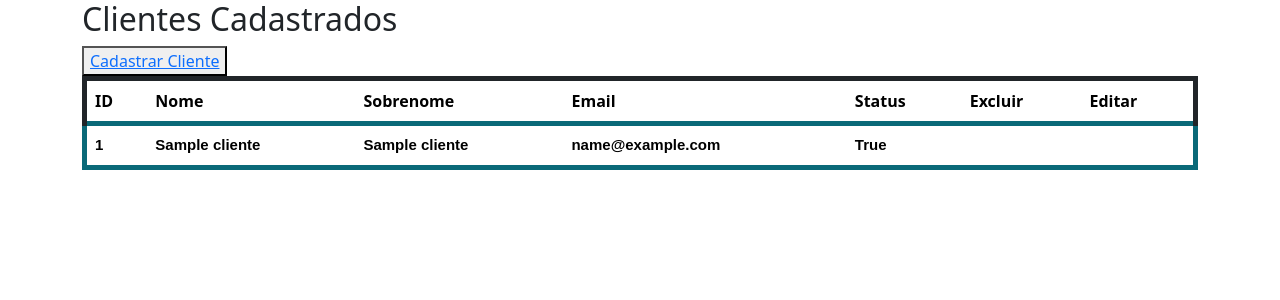
After one commit to Venturaa10/formulario, a Django app: page /exibir in a window 1280 px wide. The commit adds this page. Shown: the top 300 px of the page. Run offline with Django 5.2, Linux system fonts and the light colour scheme; tables that the repository leaves empty hold one stand-in row (values such as "Sample post").

Commit message:
Adicionando e configurando o template responsavel por exibir todos os clientes cadastrados

```diff
--- /dev/null
+++ b/form_app/templates/exibir.html
@@ -0,0 +1,74 @@
+<!DOCTYPE html>
+<html lang="en">
+
+<head>
+    <meta charset="UTF-8">
+    <meta name="viewport" content="width=device-width, initial-scale=1.0">
+    <title>Clientes Cadastrados</title>
+    <!-- Link Bootstrap -->
+    <link href="https://cdn.jsdelivr.net/npm/bootstrap@5.3.3/dist/css/bootstrap.min.css" rel="stylesheet"
+        integrity="sha384-QWTKZyjpPEjISv5WaRU9OFeRpok6YctnYmDr5pNlyT2bRjXh0JMhjY6hW+ALEwIH" crossorigin="anonymous">
+
+    <style>
+        .subtitulos {
+           border: 5px;
+           border-width: 5px;
+           border-style: solid;
+           border-bottom: 0;
+        }
+
+        .info_cliente {
+            border-top: None;
+            border: 5px;
+            border-radius: 5px;
+            border-style: solid;
+            border-color: rgb(10, 105, 120);
+        }
+
+        .info_objeto{
+            font-size: 15px;
+            font-weight: bold;
+            font-family: Arial, Helvetica, sans-serif;
+        }
+    </style>
+</head>
+
+<body>
+    <div class="container">
+            <h2>Clientes Cadastrados</h2>
+            <div>
+                <button><a href="{% url 'index' %}">Cadastrar Cliente</a></button>
+            </div>
+            <!-- Essa parte inicial do table está fora do for, pois não vai se repetir -->
+            <table class="table">
+                <thead>
+                    <tr class="subtitulos">
+                        <th scope="col">ID</th>
+                        <th scope="col">Nome</th>
+                        <th scope="col">Sobrenome</th>
+                        <th scope="col">Email</th>
+                        <th scope="col">Status</th>
+                        <th scope="col">Excluir</th>
+                        <th scope="col">Editar</th>
+                    </tr>
+                </thead>
+
+                {% for objeto in cliente %}<!-- Dentro do for, pois haverá repetição a cada cadastro novo -->
+                <tbody>
+                    <tr class="info_cliente">
+                        <th class="info_objeto" scope="row">{{ objeto.id }}</th>
+                        <td class="info_objeto">{{objeto.nome}}</td>
+                        <td class="info_objeto">{{objeto.sobrenome}}</td>
+                        <td class="info_objeto">{{objeto.email}}</td>
+                        <td class="info_objeto">{{objeto.ativo}}</td>
+                </tbody>
+                {% endfor %}
+    </div>
+
+    <!-- Link Bootstrap -->
+    <script src="https://cdn.jsdelivr.net/npm/bootstrap@5.3.3/dist/js/bootstrap.bundle.min.js"
+        integrity="sha384-YvpcrYf0tY3lHB60NNkmXc5s9fDVZLESaAA55NDzOxhy9GkcIdslK1eN7N6jIeHz"
+        crossorigin="anonymous"></script>
+</body>
+
+</html>
--- a/form_app/urls.py
+++ b/form_app/urls.py
@@ -1,7 +1,8 @@
 from django.urls import path
-from form_app.views import index, cadastro
+from form_app.views import index, cadastro, exibir
 
 urlpatterns = [
     path('', index, name='index' ),
     path('cadastro', cadastro, name='cadastro'),
+    path('exibir', exibir, name='exibir'),
 ]
--- a/form_app/views.py
+++ b/form_app/views.py
@@ -49,3 +49,7 @@ def cadastro(request):
         form = ClienteForm()
 
     return render(request,'index.html', {'form': form})
+
+def exibir(request):
+    cliente = Cliente.objects.all()
+    return render(request, 'exibir.html', {'cliente': cliente})
```
Also changed, not shown: form_app/templates/index.html (+6 -1 lines).
